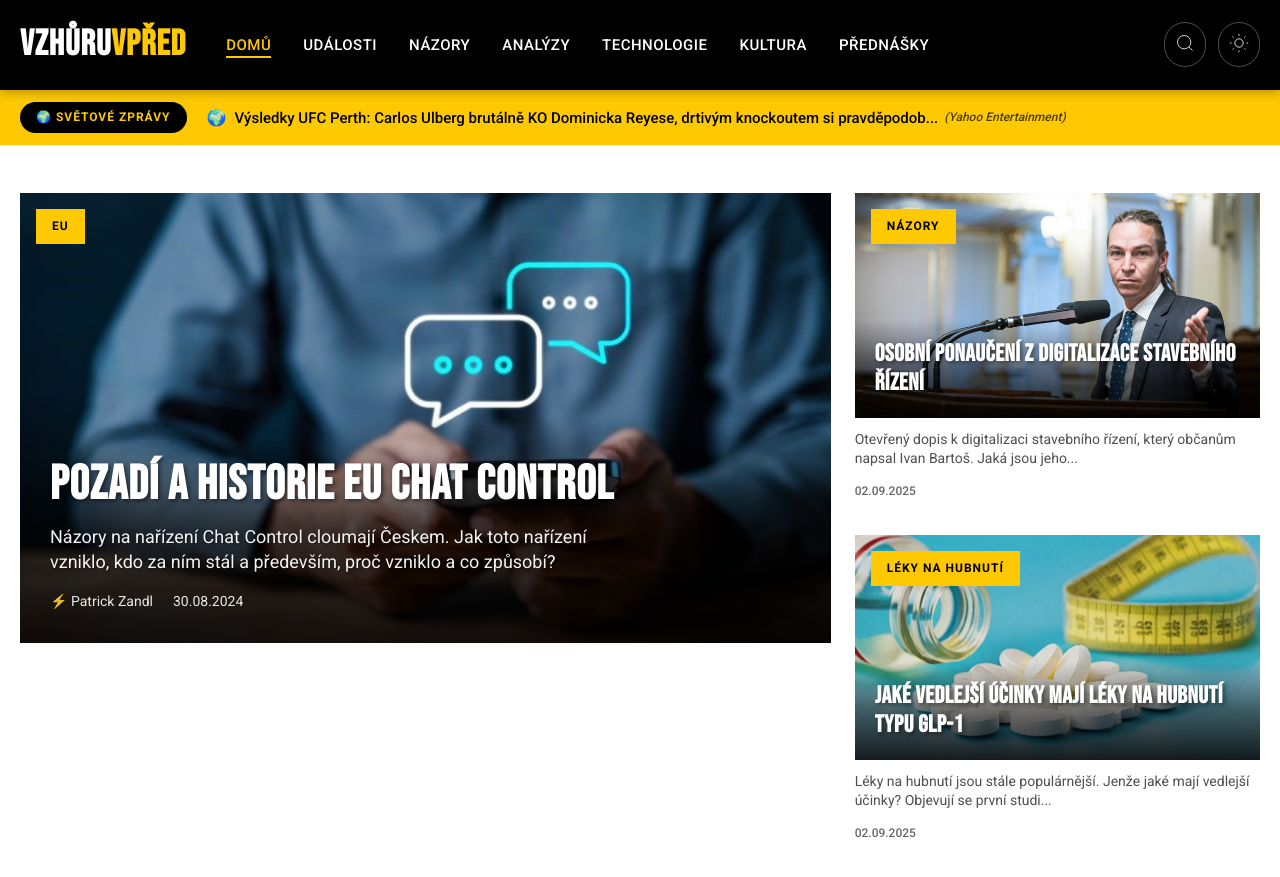
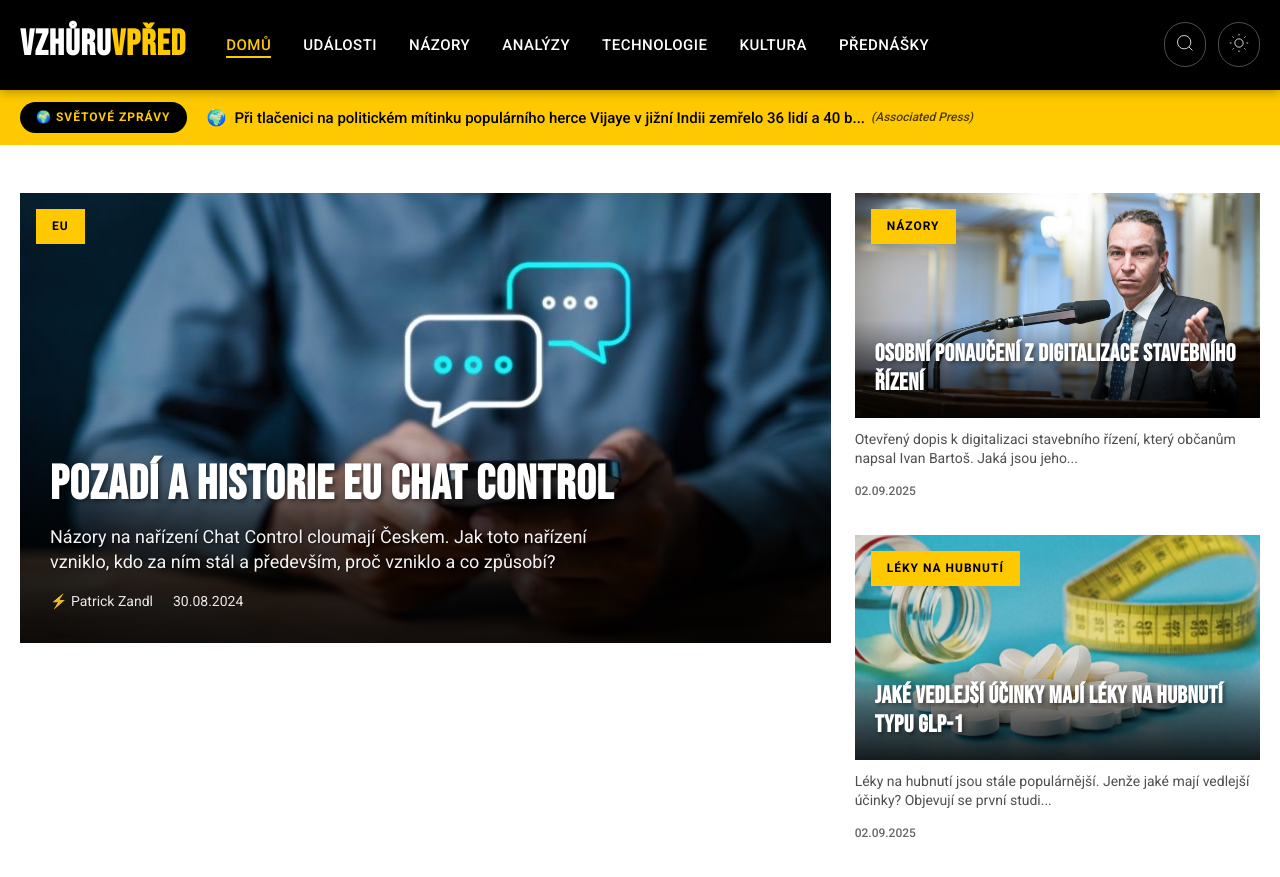
Before and after one commit to tangero/vzhuruvpred, a Jekyll site: the page built from index.html, in a window 1280 px wide and 900 px high. Shown: the top 877 px of the window. Built offline with Jekyll 4.4.1, drawn with Linux system fonts in a browser that asks for light colours; part of the change alters nothing that is shown.

Commit message:
Update world news 2025-09-29 07:21

```diff
--- a/_data/world_news.json
+++ b/_data/world_news.json
@@ -1,10 +1,21 @@
 {
-  "last_updated": "2025-09-29T06:29:03",
+  "last_updated": "2025-09-29T07:18:56",
   "articles": [
     {
       "flag": "🌍",
       "country": "global",
-      "title": "Při tlačnici na politickém mítinku populárního herce Vídžaje v jižní Indii zemřelo 36 lidí a 40 bylo zraněno",
+      "title": "Meziplanetární objekt 3I/ATLAS se zdánlivě změnil z červené na zelenou. Proč?",
+      "original_title": "Interstellar Object 3I/ATLAS Appeared To Turn From Red To Green. Why? - IFLScience",
+      "url": "https://www.iflscience.com/interstellar-object-3iatlas-appeared-to-turn-from-red-to-green-why-80962",
+      "urlToImage": "https://assets.iflscience.com/assets/articleNo/80962/aImg/86671/green-comet-meta.jpg",
+      "source": "IFLScience",
+      "publishedAt": "2025-09-28T08:12:36Z",
+      "description": "Není snadné být zelený."
+    },
+    {
+      "flag": "🌍",
+      "country": "global",
+      "title": "Při tlačenici na politickém mítinku populárního herce Vijaye v jižní Indii zemřelo 36 lidí a 40 bylo zraněno",
       "original_title": "Stampede at a political rally for popular actor Vijay in southern India kills 36, injures 40 - AP News",
       "url": "https://apnews.com/article/india-rally-stampede-a52f7c744b57cbdfa70a8d6fbf1563b0",
       "urlToImage": "https://dims.apnews.com/dims4/default/680ff02/2147483647/strip/true/crop/1620x911+0+84/resize/1440x810!/quality/90/?url=https%3A%2F%2Fassets.apnews.com%2F5d%2F47%2F003cc0c45b4ea614c5b6cad75f79%2F25fb40dbb6f64d5591568e2242d5b33a",
@@ -15,18 +26,7 @@
     {
       "flag": "🌍",
       "country": "global",
-      "title": "Výsledky UFC Perth: Carlos Ulberg brutálně KO Dominicka Reyese, drtivým knockoutem si pravděpodobně zajistil titulový zápas",
-      "original_title": "UFC Perth results: Carlos Ulberg destroys Dominick Reyes with ferocious KO, punches likely title shot ticket - Yahoo Sports",
-      "url": "https://sports.yahoo.com/mma/breaking-news/live/ufc-perth-live-updates-carlos-ulberg-vs-dominick-reyes-results-round-by-round-analysis-highlights-060038930.html",
-      "urlToImage": "https://s.yimg.com/ny/api/res/1.2/z8x3Av012A3J6PnYTX.KBw--/YXBwaWQ9aGlnaGxhbmRlcjt3PTEyMDA7aD04MDA7Y2Y9d2VicA--/https://s.yimg.com/os/creatr-uploaded-images/2025-09/28a64bd0-9c27-11f0-beae-1ea27a299180",
-      "source": "Yahoo Entertainment",
-      "publishedAt": "2025-09-28T05:31:00Z",
-      "description": "Ulberg neztrácel čas a svůj první hlavní zápas v UFC okamžitě označkoval."
-    },
-    {
-      "flag": "🌍",
-      "country": "global",
-      "title": "Tři mrtví a osm zraněných po střelbě z lodě na molu v Severní Karolíně, oznámil úředník",
+      "title": "Tři mrtví a osm zraněných po střelbě z lodě v přístavu v Severní Karolíně, oznámil úředník",
       "original_title": "3 dead, 8 injured after shooter in boat opens fire on North Carolina waterfront bar: Official - ABC News - Breaking News, Latest News and Videos",
       "url": "https://abcnews.go.com/US/3-dead-8-injured-after-shooter-boat-opens/story?id\\\\u003d126008030",
       "urlToImage": null,
@@ -43,7 +43,7 @@
       "urlToImage": "https://www.washingtonpost.com/wp-apps/imrs.php?src=https://arc-anglerfish-washpost-prod-washpost.s3.amazonaws.com/public/XCLRF3PRKG5CGAMBB6TLIK7IZM_size-normalized.jpg&w=1440",
       "source": "The Washington Post",
       "publishedAt": "2025-09-28T03:25:00Z",
-      "description": "Trumpův 21bodový mírový plán zahrnuje odzbrojení Hamásu, mezinárodní bezpečnostní síly a „Trumpův rozvojový plán“ na obnovu zničené enklávy. Izrael ale může některé návrhy odmítnout."
+      "description": "Trumpův mírový plán s 21 body zahrnuje odzbrojení Hamásu, mezinárodní bezpečnostní síly a „Trumpův rozvojový plán“ na obnovu zničené enklávy. Izrael ale může u některých návrhů váhat."
     },
     {
       "flag": "🇬🇧",
@@ -59,13 +59,13 @@
     {
       "flag": "🌍",
       "country": "global",
-      "title": "Selena Gomez se vdala za Bennyho Blanca: ‚Moje skutečná manželka‘",
+      "title": "Selena Gomez se vdala za Bennyho Blanca: ‚Moje manželka ve skutečném životě‘",
       "original_title": "Selena Gomez marries Benny Blanco: ‘My wife in real life’ - AP News",
       "url": "https://apnews.com/article/selena-gomez-marries-benny-blanco-f101c3ba98e66f6050716b438057e9e7",
       "urlToImage": "https://dims.apnews.com/dims4/default/6a97097/2147483647/strip/true/crop/3854x2168+0+201/resize/1440x810!/quality/90/?url=https%3A%2F%2Fassets.apnews.com%2Ff0%2F90%2F79df01e0fed88af451df7a767851%2F32a53a3fb27e414ab8cbefe6c90bd3f8",
       "source": "Associated Press",
       "publishedAt": "2025-09-28T01:15:00Z",
-      "description": "Selena Gomez se provdala za hudebního producenta a textaře Bennyho Blanca. Oznámila to na Instagramu příspěvkem, na kterém se pár líbá a objímá na trávníku. Blanco ji v sobotní reakci na příspěvek ..."
+      "description": "Selena Gomez se provdala za hudebního producenta a textaře Bennyho Blanca. Oznámila to na Instagramu příspěvkem s fotkou, na které se pár líbá a objímá na trávníku."
     },
     {
       "flag": "🌍",
@@ -76,62 +76,40 @@
       "urlToImage": "https://variety.com/wp-content/uploads/2025/08/Lola-Young_GettyImages-2202902698-e1759021720265.jpg?w=678&h=452&crop=1",
       "source": "Variety",
       "publishedAt": "2025-09-28T01:12:00Z",
-      "description": "Britská zpěvačka Lola Young po kolapsu na pódiu během vystoupení na festivalu All Things Go v New Yorku oznámila, že je „v pořádku“."
+      "description": "Britská zpěvačka Lola Young po kolapsu na pódiu během vystoupení na festivalu All Things Go v New Yorku oznámila, že je v pořádku."
     },
     {
       "flag": "🌍",
       "country": "global",
-      "title": "Trump se před uzávěrkou schůzky setká s kongresovými lídry",
+      "title": "Trump se setká s kongresovými lídry před uzávěrkou rozpočtu",
       "original_title": "Trump to meet with congressional leaders ahead of shutdown deadline - CBS News",
       "url": "https://www.cbsnews.com/news/trump-to-meet-with-congressional-leaders-ahead-of-shutdown-deadline/",
       "urlToImage": "https://assets2.cbsnewsstatic.com/hub/i/r/2025/09/28/31741683-94fc-4b1f-9dcf-580067c8ef27/thumbnail/1200x630/25336c93c3836383c9c0ac3edc1e59de/gettyimages-2237212904.jpg",
       "source": "CBS News",
       "publishedAt": "2025-09-28T01:08:00Z",
-      "description": "Zákonodárci mají do úterní půlnoci, kdy začíná fiskální rok 2026, uzavřít dohodu o financování vlády."
+      "description": "Zákonodárci musí do úterní půlnoci, kdy začíná fiskální rok 2026, dosáhnout dohody o financování vlády."
     },
     {
       "flag": "🌍",
       "country": "global",
-      "title": "Představitele škol v Des Moines dali úředníci po zatčení imigračními agenty na nucenou dovolenou",
+      "title": "Představitele škol v Des Moines čeká po zatčení imigračními agenty dovolená",
       "original_title": "Officials place Des Moines schools leader on leave after his arrest by immigration agents - AP News",
       "url": "https://apnews.com/article/ice-des-moines-iowa-school-superintendent-8fbcf8353997c3a3bab10231c16cbf49",
       "urlToImage": "https://dims.apnews.com/dims4/default/8d8b7a0/2147483647/strip/true/crop/370x208+0+63/resize/1440x810!/quality/90/?url=https%3A%2F%2Fassets.apnews.com%2Fb6%2Ff0%2F748229b9d19587fc1442ab643928%2F65429d49f8b44f16a998d0f31685e537",
       "source": "Associated Press",
       "publishedAt": "2025-09-28T00:34:00Z",
-      "description": "Představitelé největšího školního obvodu v Iowě dali svého šéfa na nucenou dovolenou den poté, co ho federální agenti zatkli za pobyt v zemi bez povolení"
+      "description": "Představitelé poslali šéfa největšího iowského školního obvodu na nucenou dovolenou den poté, co ho federální imigrační agenti zatkli za údajný nelegální pobyt v zemi. Školní rada v Des Moines v so..."
     },
     {
       "flag": "🌍",
       "country": "global",
-      "title": "Keegan Bradley a tým USA pokračují v chybách na Ryder Cupu 2025",
-      "original_title": "Keegan Bradley, Team USA Compounding Mistakes at 2025 Ryder Cup - Fried Egg Golf",
-      "url": "https://www.thefriedegg.com/articles/2025-ryder-cup-usa-keegan-bradey-mistakes",
-      "urlToImage": "https://cdn.prod.website-files.com/67ab6ef769ff843db623d709/68d85a03779e4e4090a78c60_keegan-decisions-seo.jpg",
-      "source": "Thefriedegg.com",
-      "publishedAt": "2025-09-27T23:07:14Z",
-      "description": "Keegan Bradley a americký tým Ryder Cupu v sobotu na Bethpage Black zdvojnásobili sázky a znásobili chyby na Ryder Cupu 2025"
-    },
-    {
-      "flag": "🌍",
-      "country": "global",
-      "title": "Nejméně 4 mrtví po ničivých záplavách v Arizoně",
-      "original_title": "At least 4 dead in Arizona following devastating flooding - CBS News",
-      "url": "https://www.cbsnews.com/news/arizona-flood-deaths-propane-hazmat-situation/",
-      "urlToImage": "https://assets1.cbsnewsstatic.com/hub/i/r/2025/09/27/509d822d-8230-4b63-be7f-f9c3263d9538/thumbnail/1200x630/f3c724bee20931b83ea2392d28b47958/ap25270768653120.jpg",
-      "source": "CBS News",
-      "publishedAt": "2025-09-27T22:59:00Z",
-      "description": "Na venkově v Globe, jednom z nejstarších hornických měst Arizony, šerifovi zástupci vyšetřují zprávy o možných pohřešovaných osobách."
-    },
-    {
-      "flag": "🌍",
-      "country": "global",
-      "title": "Generální ředitel Walmartu chce, aby ‚všichni uspěli‘, a maloobrý gigant zatím nezmění počet zaměstnanců, i když AI změní každou práci",
-      "original_title": "Walmart CEO wants 'everybody to make it to the other side' and the retail giant will keep headcount flat for now even as AI changes every job - Fortune",
-      "url": "https://fortune.com/2025/09/27/ai-ceos-job-market-transformation-walmart-accenture-salesforce/",
-      "urlToImage": "https://fortune.com/img-assets/wp-content/uploads/2025/09/GettyImages-1920821231-e1759010745640.jpg?resize=1200,600",
-      "source": "Fortune",
-      "publishedAt": "2025-09-27T22:24:00Z",
-      "description": "Počet 2,1 milionu zaměstnanců Walmartu se však vlivem umělé inteligence změní."
+      "title": "Povodně v Arizoně zabily 4 lidi, odplavily 1000 propanbutanových nádrží a vyvolaly obavy z úniku nebezpečných látek",
+      "original_title": "Arizona flooding kills 4, causes 1,000 propane tanks to wash away in hazmat concern - ABC News - Breaking News, Latest News and Videos",
+      "url": "https://abcnews.go.com/US/arizona-flooding-kills-4-causes-1000-propane-tanks/story?id\\\\u003d126002533",
+      "urlToImage": null,
+      "source": "ABC News",
+      "publishedAt": "2025-09-27T21:00:00Z",
+      "description": ""
     },
     {
       "flag": "🌍",
@@ -142,34 +120,34 @@
       "urlToImage": "https://cmg-cmg-tv-10070-prod.cdn.arcpublishing.com/resizer/v2/https%3A%2F%2Fcloudfront-us-east-1.images.arcpublishing.com%2Fcmg%2FAM3LUUY3BBEFLDMEKR5V76NG2Y.PNG?auth=bdcaa6645541ef1e8b6698de5a934e41772ed480e755816d8b71b5855b108477&width=1200&height=630&smart=true",
       "source": "WFTV Orlando",
       "publishedAt": "2025-09-27T20:55:32Z",
-      "description": "Hurikán Humberto se rychle zesílil na hurikán 5. kategorie k 17:00 hodin AST v sobotu 27. září."
+      "description": "Hurikán Humberto se rychle zesílil na hurikán 5. kategorie k sobotní 17:00 AST, 27. září."
     },
     {
       "flag": "🌍",
       "country": "global",
-      "title": "Trump nepravdivě tvrdí, že agenti FBI jsou zodpovědní za rozpoutání násilí 6. ledna",
-      "original_title": "Trump falsely suggests FBI agents to blame for igniting Jan. 6 violence - Politico",
-      "url": "https://www.politico.com/news/2025/09/27/trump-january-6-fbi-00583383",
-      "urlToImage": "https://www.politico.com/dims4/default/resize/1200/quality/90/format/jpg?url=https%3A%2F%2Fstatic.politico.com%2F06%2F96%2F427e35984002923e021c2c112c15%2Fhttps-delivery.gettyimages.com%2Fdownloads%2F1230454306",
-      "source": "Politico",
-      "publishedAt": "2025-09-27T17:54:46Z",
-      "description": "Neopodstatněné tvrzení prezidenta pokračuje v několikaletém úsilí přepsat historii útoku na Kapitol."
+      "title": "Kolumbijský prezident obviňuje Trumpa z porušování zásad OSN po zrušení víz",
+      "original_title": "Colombian president accuses Trump of violating UN principles after visa revoked - Axios",
+      "url": "https://www.axios.com/2025/09/27/trump-gustavo-petro-visa-revoked-colombia-president",
+      "urlToImage": "https://images.axios.com/QCYcuA2VOYTqqTjkVD7HLtyulzY=/0x19:3334x1894/1366x768/2025/09/27/1759001608916.jpeg",
+      "source": "Axios",
+      "publishedAt": "2025-09-27T20:17:09Z",
+      "description": "Je čas jít na demokratičtější místo,\" uvedl Petro v prohlášení na X."
     },
     {
       "flag": "🌍",
       "country": "global",
-      "title": "Neobvyklý nový objev 3I/ATLAS naznačuje, že mezihvězdná kometa je „anomálně hmotná“",
-      "original_title": "Unusual New 3I/ATLAS Discovery Suggests the Interstellar Comet is “Anomalously Massive” - The Debrief",
-      "url": "https://thedebrief.org/unusual-new-3i-atlas-discovery-suggests-the-interstellar-comet-is-anomalously-massive/",
-      "urlToImage": "https://thedebrief.b-cdn.net/wp-content/uploads/2025/09/3IATLAS-Gemini-South.jpg",
-      "source": "Thedebrief.org",
-      "publishedAt": "2025-09-27T17:26:08Z",
-      "description": "Záhadná kometa 3I/ATLAS je podle nové studie „anomálně hmotná“ ve srovnání s dříve pozorovanými mezihvězdnými objekty v naší sluneční soustavě."
+      "title": "Noční můra bakterií, superbakterie jsou na vzestupu v Kalifornii",
+      "original_title": "Nightmare Bacteria, Superbugs On The Rise In California - Patch",
+      "url": "https://patch.com/california/across-ca/nightmare-bacteria-superbugs-rise-california",
+      "urlToImage": "https://patch.com/img/cdn20/users/24074589/20250924/012535/styles/patch_image/public/img-8594___24132230910.jpg",
+      "source": "Avon, CT Patch",
+      "publishedAt": "2025-09-27T19:20:32Z",
+      "description": "Kalifornie bojuje se smrtící rezistentní houbou zároveň, když se po celé zemi šíří ‚noční můra mezi bakteriemi‘."
     },
     {
       "flag": "🇫🇷",
       "country": "fr",
-      "title": "Pokémon TCG: Recenze Mega evoluce — sazby tahů, nejlepší karty a odhalené strategie",
+      "title": "Pokémon TCG: Recenze Mega Evoluce — šance na vylovení kart, nejlepší karty a odhalené strategie",
       "original_title": "Pokémon TCG: Mega Evolution review — pull rates, top cards, and strategies revealed - Mashable",
       "url": "https://mashable.com/article/pokemon-tcg-mega-evolution-review",
       "urlToImage": "https://helios-i.mashable.com/imagery/articles/03N9ICSTYjiYX1cgGfKk0Of/hero-image.fill.size_1200x675.v1758900555.png",
@@ -180,35 +158,57 @@
     {
       "flag": "🌍",
       "country": "global",
-      "title": "Pusťte se do dalšího boje, nevzdávejte to\": P.T. Anderson a Leo DiCaprio o \"jednom boji za druhým",
+      "title": "‚Nastup do dalšího boje, nevzdávej to‘: P. T. Anderson a Leonardo DiCaprio o ‚jednom boji za druhým‘",
       "original_title": "'Get On to the Next Fight, Don't Give Up': P.T. Anderson and Leo DiCaprio on 'One Battle After Another' - Rolling Stone",
       "url": "http://www.rollingstone.com/tv-movies/tv-movie-features/paul-thomas-anderson-leonardo-di-caprio-one-battle-after-another-interview-1235425735/",
       "urlToImage": "https://www.rollingstone.com/wp-content/uploads/2025/09/rev-1-OBAA-MM-DSF5645g_High_Res_JPEG.jpg?w=1600&h=900&crop=1",
       "source": "Rolling Stone",
       "publishedAt": "2025-09-27T14:00:00Z",
-      "description": "Filmař a hvězda se rozpovídali o tom, jak konečně točili spolu, jak nevyhořet a nezmizet, proč je River Phoenix nejlepší ze všech a o dalších věcech."
+      "description": "Filmař a hvězda filmu se rozpovídali o své první spolupráci, o tom, jak nevyhořet a neztratit se, o tom, proč je River Phoenix nejlepší ze všech, a o dalších tématech."
+    },
+    {
+      "flag": "🇺🇸",
+      "country": "us",
+      "title": "EU a Rusko soupeří o budoucnost Moldavska před blížícími se volbami",
+      "original_title": "E.U. and Russia battle over Moldova’s future as elections loom - The Washington Post",
+      "url": "https://www.washingtonpost.com/world/2025/09/27/moldova-elections-eu-russia/",
+      "urlToImage": "https://www.washingtonpost.com/wp-apps/imrs.php?src=https://arc-anglerfish-washpost-prod-washpost.s3.amazonaws.com/public/BYRPUW5MNOD6LLGAOJEMWK5NYM.JPG&w=1440",
+      "source": "The Washington Post",
+      "publishedAt": "2025-09-27T13:00:00Z",
+      "description": "Moldavské parlamentní volby v neděli vzbuzují velký zájem, protože osud malé země je považován za klíčový pro budoucnost Evropy."
     },
     {
       "flag": "🌍",
       "country": "global",
-      "title": "Šestiletému chlapci se sbíhala očka. Lékaři objevili rychle rostoucí nádor na mozku.",
+      "title": "Šestiletému dítěti se zkřížily oči. Lékaři objevili rychle rostoucí nádor na mozku.",
       "original_title": "A 6-year-old's eyes were crossed. Doctors found a fast-growing brain tumor. - CBS News",
       "url": "https://www.cbsnews.com/news/brain-cancer-tumor-diagnosis-florida-holtz-childrens-hospital-miami-health/",
       "urlToImage": "https://assets2.cbsnewsstatic.com/hub/i/r/2025/09/24/5a904130-1c11-4976-90f6-0c17a049799d/thumbnail/1200x630/a64411e6ba40cd55f2a4bb00081e095a/img-8213.jpg",
       "source": "CBS News",
       "publishedAt": "2025-09-27T12:00:17Z",
-      "description": "Maminka si všimla, že se Imani Dellové sbíhají oči. Brzy začala šestiletá holčička vidět dvojitě. Na vině byl rychle rostoucí nádor."
+      "description": "Matka Imani Dellové si všimla, že má šilhavé oči. Brzy začala šestiletá dívka vidět dvojitě. Na vině byl rychle rostoucí nádor."
     },
     {
       "flag": "🌍",
       "country": "global",
-      "title": "Vědecké novinky tohoto týdne: Průlomový lék na Huntingtonovu chorobu a rychle rostoucí černá díra, která porušuje fyzikální zákony",
+      "title": "Nový adaptivní optický systém slibuje ostřejší pozorování gravitačních vln",
+      "original_title": "New adaptive optics system promises sharper gravitational-wave observations - Phys.org",
+      "url": "https://phys.org/news/2025-09-optics-sharper-gravitational.html",
+      "urlToImage": "https://scx2.b-cdn.net/gfx/news/2025/new-adaptive-optics-to.jpg",
+      "source": "Phys.Org",
+      "publishedAt": "2025-09-27T11:25:03Z",
+      "description": "Technologie detekce gravitačních vln čeká velký skok vpřed díky pokroku v přístrojovém vybavení pod vedením fyzika Jonathana Richardsona z Kalifornské univerzity v Riverside."
+    },
+    {
+      "flag": "🌍",
+      "country": "global",
+      "title": "Vědecké novinky tohoto týdne: Průlomový lék na Huntingtonovu chorobu a rychle rostoucí černá díra, která odporuje fyzice",
       "original_title": "Science news this week: A breakthrough cure for Huntington's disease and a fast-growing black hole that breaks physics - Live Science",
       "url": "https://www.livescience.com/health/science-news-this-week-a-breakthrough-cure-for-huntingtons-disease-and-a-fast-growing-black-hole-that-breaks-physics",
       "urlToImage": "https://cdn.mos.cms.futurecdn.net/NbfojiX9FeTTWUrMi3kwbb.jpg",
       "source": "Live Science",
       "publishedAt": "2025-09-27T11:00:00Z",
-      "description": "27. září 2025: Naše týdenní přehled nejnovějších vědeckých zpráv a pár fascinujících článků, které vás pobaví o víkendu."
+      "description": "27. září 2025: Přehled nejnovějších vědeckých zpráv týdne a několik zajímavých článků na víkend"
     },
     {
       "flag": "🌍",
@@ -224,7 +224,18 @@
     {
       "flag": "🌍",
       "country": "global",
-      "title": "iPhone Air vs iPhone 16 Plus: Jak si stojí nová možnost? - 9to5Mac",
+      "title": "Amazon Prime zaplatí náhradu 2,5 miliardy dolarů – jak požádat o refundaci - Tom's Guide",
+      "original_title": "Amazon Prime $2.5 billion settlement — how to claim your refund - Tom's Guide",
+      "url": "https://www.tomsguide.com/computing/internet/amazon-prime-must-pay-a-usd2-5-billion-settlement-how-to-claim-your-refund",
+      "urlToImage": "https://cdn.mos.cms.futurecdn.net/LeFGnvdsj3zj9XxA35M3G3.jpg",
+      "source": "Tom's Guide",
+      "publishedAt": "2025-09-26T23:36:58Z",
+      "description": "1,5 miliardy dolarů vyčleněno pro postižené zákazníky"
+    },
+    {
+      "flag": "🌍",
+      "country": "global",
+      "title": "iPhone Air vs iPhone 16 Plus: Jak si nová možnost vede? - 9to5Mac",
       "original_title": "iPhone Air vs iPhone 16 Plus: How does the new option stack up? - 9to5Mac",
       "url": "https://9to5mac.com/2025/09/26/iphone-air-vs-iphone-16-plus/",
       "urlToImage": "https://i0.wp.com/9to5mac.com/wp-content/uploads/sites/6/2025/09/iPhone-Air-vs-iPhone-16-Plus.jpg?resize=1200%2C628&quality=82&strip=all&ssl=1",
@@ -235,46 +246,35 @@
     {
       "flag": "🌍",
       "country": "global",
-      "title": "YouTube Music testuje umělé moderátory, kteří vám budou přerušovat hudbu",
+      "title": "YouTube Music testuje moderátory s umělou inteligencí, kteří vám budou přerušovat hudbu",
       "original_title": "YouTube Music is testing AI hosts that will interrupt your tunes - Ars Technica",
       "url": "https://arstechnica.com/google/2025/09/youtube-music-is-testing-ai-hosts-that-will-interrupt-your-tunes/",
       "urlToImage": "https://cdn.arstechnica.net/wp-content/uploads/2025/09/YTP_YTLabs.jpg",
       "source": "Ars Technica",
       "publishedAt": "2025-09-26T21:05:30Z",
-      "description": "YouTube Labs bude místem, kde si můžete prohlédnout všechny nadcházející funkce aplikace využívající umělou inteligenci."
+      "description": "YouTube Labs bude místo, kde si můžete prohlédnout všechny připravované funkce aplikace využívající umělou inteligenci."
     },
     {
       "flag": "🌍",
       "country": "global",
-      "title": "Vypuknutí eboly v Kongu zuří s 61% úmrtností a docházejícími finančními prostředky",
+      "title": "Vypuknutí eboly v Kongu zuří s úmrtností 61 % a dochází financování",
       "original_title": "Ebola outbreak in DR Congo rages, with 61% death rate and funding running dry - Ars Technica",
       "url": "https://arstechnica.com/health/2025/09/ebola-outbreak-in-dr-congo-rages-with-61-death-rate-and-funding-running-dry/",
       "urlToImage": "https://cdn.arstechnica.net/wp-content/uploads/2014/11/13717624625_c584569b9b_k-1152x648.jpg",
       "source": "Ars Technica",
       "publishedAt": "2025-09-26T18:25:05Z",
-      "description": "Záchranáři žádají o 25 milionů dolarů na potlačení nemoci. K dispozici mají 2,2 milionu."
-    },
-    {
-      "flag": "🇺🇸",
-      "country": "us",
-      "title": "Vakcíny proti demenci: 4 vakcíny, které mohou snížit riziko této progresivní nemoci",
-      "original_title": "Vaccines for dementia: 4 vaccines that can lower the risk of the progressive disease - The Times of India",
-      "url": "https://timesofindia.indiatimes.com/life-style/health-fitness/health-news/vaccines-for-dementia-4-vaccines-that-can-lower-the-risk-of-the-progressive-disease/photostory/124153245.cms",
-      "urlToImage": "https://static.toiimg.com/photo/124153256.cms",
-      "source": "The Times of India",
-      "publishedAt": "2025-09-26T14:00:00Z",
-      "description": "Demence zůstává jedním z nejnaléhavějších celosvětových problémů veřejného zdraví."
+      "description": "Záchranáři žádají o 75 milionů korun na potlačení nemoci. K dispozici mají 6,6 milionu."
     },
     {
       "flag": "🌍",
       "country": "global",
-      "title": "NASA vysílá speciální misi ke studiu Země záhadného „halo“",
+      "title": "NASA vysílá speciální misi ke studiu Země záhadného \"halo",
       "original_title": "NASA launches special mission to study Earth's mysterious \"halo\" - Live Science",
       "url": "https://www.livescience.com/space/nasa-launches-special-mission-to-study-earths-mysterious-halo",
       "urlToImage": "https://cdn.mos.cms.futurecdn.net/bfsUdbzLUrABG3kxKbYVpK.jpg",
       "source": "Live Science",
       "publishedAt": "2025-09-26T13:00:00Z",
-      "description": "Observatoř NASA Carruthers Geocorona odstartovala a brzy zahájí dvouletou misi ke studiu záhadného \"haló\" Země."
+      "description": "Observatoř NASA Carruthers Geocorona odstartovala a brzy zahájí dvouletou misi ke studiu zemského mystického „haló“."
     }
   ]
 }
```
